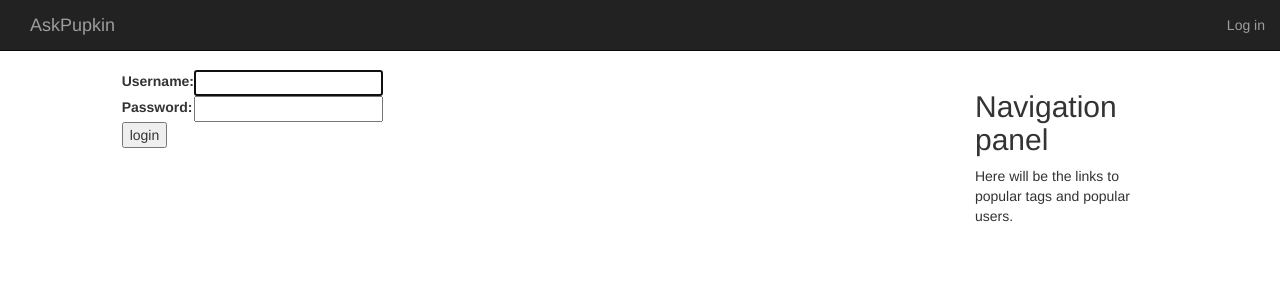
After one commit to Oktosha/askPupkin, a Django app: page /login/ in a window 1280 px wide. The commit adds this page. Shown: the top 300 px of the page. Run offline with Django 3.2, Linux system fonts and the light colour scheme; some libraries are stand-ins or nearby versions.

Commit message:
Add log in, rewrite templates to use inheritance

```diff
--- a/askpupkin/settings.py
+++ b/askpupkin/settings.py
@@ -22,7 +22,7 @@ BASE_DIR = os.path.dirname(os.path.dirname(os.path.abspath(__file__)))
 # SECURITY WARNING: keep the secret key used in production secret!
 SECRET_KEY = open(os.path.join(BASE_DIR, '../secret_key.txt'), 'r').read()
 # SECURITY WARNING: don't run with debug turned on in production!
-DEBUG = False
+DEBUG = True
 
 ALLOWED_HOSTS = ['127.0.0.1', 'localhost']
 
@@ -102,3 +102,7 @@ USE_TZ = True
 STATIC_URL = '/static/'
 STATIC_ROOT = os.path.join(BASE_DIR, '../collected_static')
 STATICFILES_DIRS = (os.path.join(BASE_DIR, 'static'), )
+
+
+#More
+LOGIN_REDIRECT_URL = 'questions:index'
--- a/askpupkin/urls.py
+++ b/askpupkin/urls.py
@@ -18,5 +18,5 @@ from django.contrib import admin
 
 urlpatterns = [
     url(r'^admin/', include(admin.site.urls)),
-    url(r'^', include('questions.urls'))
+    url(r'^', include('questions.urls', namespace='questions'))
 ]
--- /dev/null
+++ b/questions/templates/questions/base.html
@@ -0,0 +1,29 @@
+<!DOCTYPE html>
+<html>
+	<head>
+		<title>AskPupkin</title>
+		<link rel="stylesheet" href="/static/bower_components/bootstrap/dist/css/bootstrap.min.css">
+	<style>
+		/* Padding from the navbar fixed to the top */
+		body {
+			padding-top: 70px;
+		}
+	</style>
+	</head>
+	<body>
+		{% include "questions/navbar.html" %}
+		<div class="row container-fluid">
+		<div class="col-md-1"></div> <!-- The left margin -->
+		<div class="col-md-7">
+		{% block content %}
+		{% endblock %}
+		</div>
+		<div class="col-md-1"></div> <!-- The margin between the content and the navigation panel -->
+		<div class="col-md-2">
+			<h2>Navigation panel</h2>
+			<p>Here will be the links to popular tags and popular users.</p>
+		</div>
+		<script src="/static/bower_components/jquery/dist/jquery.min.js"></script>
+		<script src="/static/bower_components/bootstrap/dist/js/bootstrap.min.js"></script>
+	</body>
+</html>
--- /dev/null
+++ b/questions/templates/questions/navbar.html
@@ -0,0 +1,17 @@
+<nav class="navbar navbar-inverse navbar-fixed-top">
+	<!--Here are 2 container-fluid divs to fix margins for fixed-top navbar-->
+	<div class="container-fluid">
+	<div class="container-fluid">
+		<a href="{% url 'questions:index' %}" class="navbar-brand">AskPupkin</a>
+
+
+		<p class="navbar-text navbar-right">
+			{% if user.is_authenticated %}
+				Logged in as {{ user.username }}
+			{% else %}
+				<a href="{% url 'questions:login' %}" class="navbar-link">Log in</a>
+			{% endif %}
+		</p>
+	</div> <!--closing container-fluid divs-->
+	</div>
+</nav>
--- /dev/null
+++ b/questions/templates/registration/login.html
@@ -0,0 +1,34 @@
+{% extends "questions/base.html" %}
+
+{% block content %}
+{% if form.errors %}
+<p>Your username and password didn't match. Please try again.</p>
+{% endif %}
+
+{% if next %}
+    {% if user.is_authenticated %}
+    <p>Your account doesn't have access to this page. To proceed,
+    please login with an account that has access.</p>
+    {% else %}
+    <p>Please login to see this page.</p>
+    {% endif %}
+{% endif %}
+
+<form method="post" action="{% url 'questions:login' %}">
+{% csrf_token %}
+<table>
+<tr>
+    <td>{{ form.username.label_tag }}</td>
+    <td>{{ form.username }}</td>
+</tr>
+<tr>
+    <td>{{ form.password.label_tag }}</td>
+    <td>{{ form.password }}</td>
+</tr>
+</table>
+
+<input type="submit" value="login" />
+<input type="hidden" name="next" value="{{ next }}" />
+</form>
+
+{% endblock %}
--- a/questions/urls.py
+++ b/questions/urls.py
@@ -1,4 +1,5 @@
 from django.conf.urls import url
+from django.contrib.auth import views as auth_views
 
 from . import views
 
@@ -6,4 +7,5 @@ app_name = 'questions'
 
 urlpatterns = [
     url(r'^$', views.index, name='index'),
+    url(r'login/', auth_views.login, name='login')
 ]
--- a/questions/views.py
+++ b/questions/views.py
@@ -1,4 +1,5 @@
 from django.shortcuts import render
+from django.contrib.auth import views as auth_views
 
 def index(request):
 	context = {}
```
Also changed, not shown: questions/templates/questions/index.html (+4 -20 lines).
